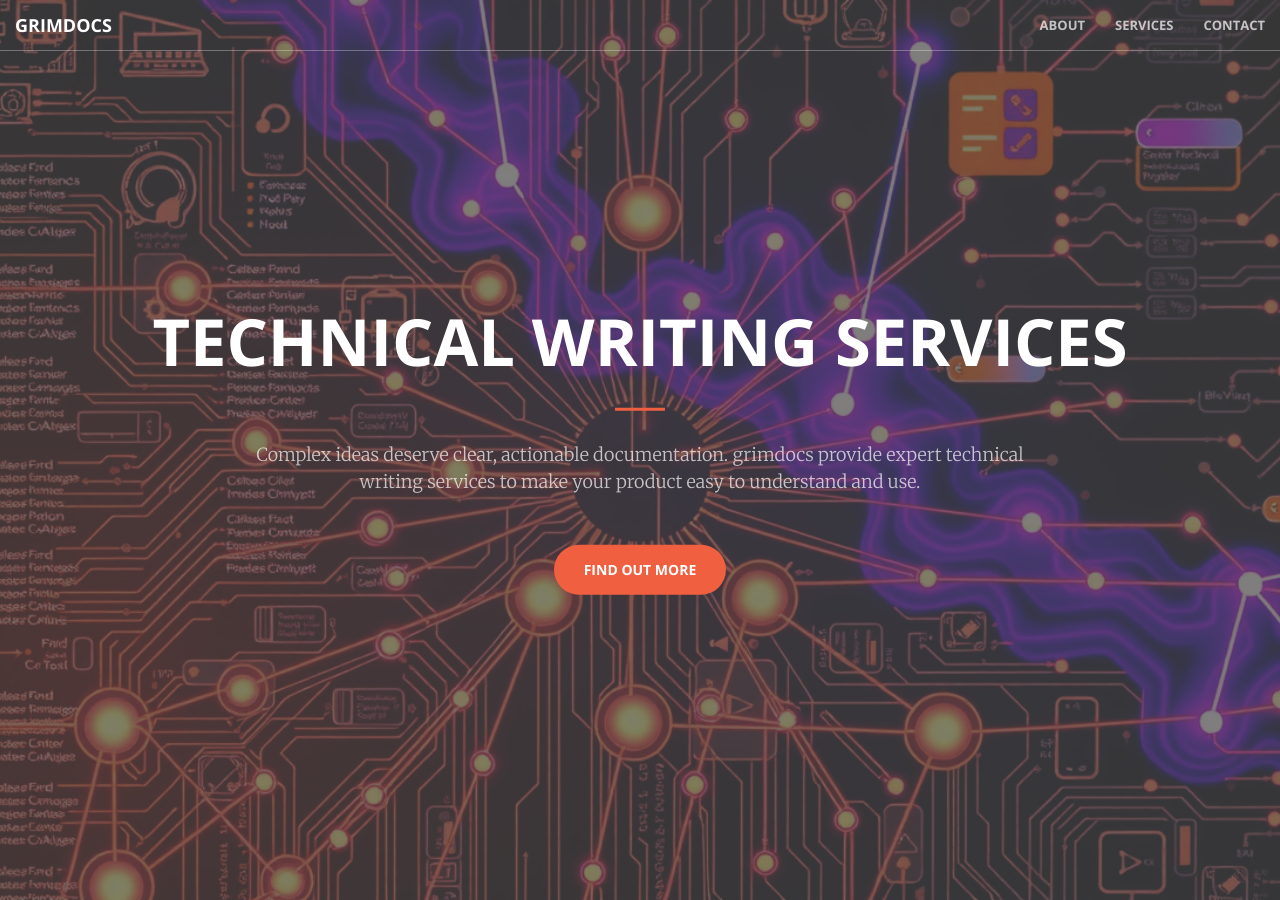
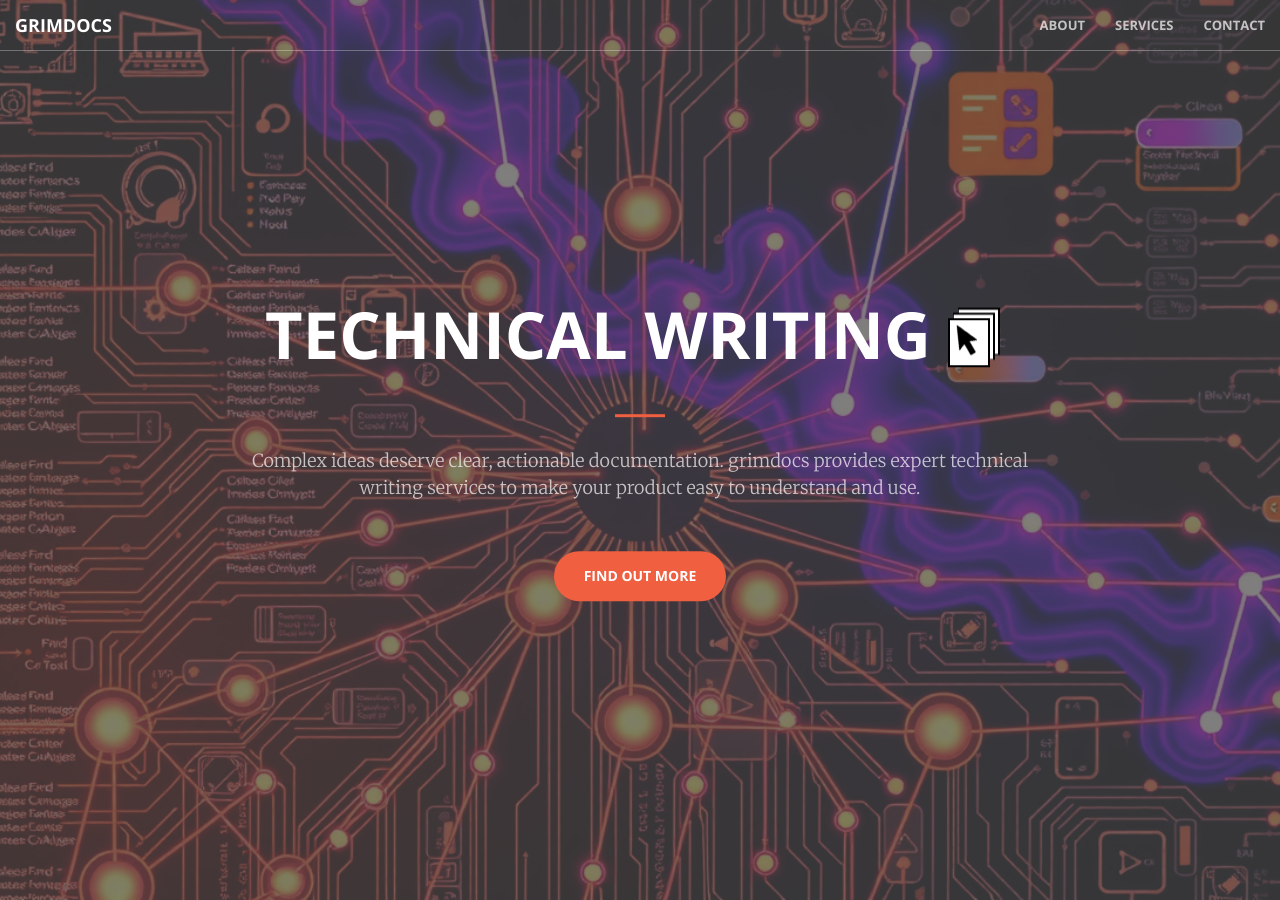
Before and after one commit to grimdocs/grimdocs.github.io, a Jekyll site: the page built from index.html, in a window 1280 px wide and 900 px high. Built offline with Jekyll 4.4.1, drawn with Linux system fonts in a browser that asks for light colours; some of the changed text lies outside the part shown.

Commit message:
final edit

```diff
--- a/_config.yml
+++ b/_config.yml
@@ -1,9 +1,9 @@
 # Site settings
 title: grimdocs
 email: info@grimdocs.com
-description: Technical documentation and communications
+description: Technical documentation services
 baseurl: "" # the subpath of your site, e.g. /blog/
-url: "" # the base hostname & protocol for your site
+url: "https://www.grimdocs.com" # the base hostname & protocol for your site
 
 twitter_username:
 github_username: grimdocs/grimdocs.github.io
--- a/_includes/contact.html
+++ b/_includes/contact.html
@@ -4,7 +4,7 @@
             <div class="col-lg-8 col-lg-offset-2 text-center">
                 <h2 class="section-heading">Let's Get In Touch!</h2>
                 <hr class="primary">
-                <p>Ready to start your next project with us? That's great! Send us an email and we will get back to you as soon as possible!</p>
+                <p>Ready to start your next project with us? That's great! Send us an email and we'll get back to you as soon as possible!</p>
             </div>
         <div class="col-lg-2 col-lg-offset-2 text-center">
 <!--            <a href="https://twitter.com/{{ site.twitter_username }}">-->
--- a/_includes/header.html
+++ b/_includes/header.html
@@ -1,9 +1,9 @@
 <header>
     <div class="header-content">
         <div class="header-content-inner">
-                <h1>Technical writing services</h1>
+                <h1>Technical writing<img src="img/grimdocs-logo-icon-transparent.png"></h1>
             <hr>
-            <p>Complex ideas deserve clear, actionable documentation. grimdocs provide expert technical writing services to make your product easy to understand and use.</p>
+            <p>Complex ideas deserve clear, actionable documentation. grimdocs provides expert technical writing services to make your product easy to understand and use.</p>
             <a href="#about" class="btn btn-primary btn-xl page-scroll">Find Out More</a>
         </div>
     </div>
--- a/_includes/services.html
+++ b/_includes/services.html
@@ -34,7 +34,7 @@
                 <div class="service-box">
                     <i class="fa fa-4x fa-repeat wow bounceIn text-primary" data-wow-delay=".3s"></i>
                     <h3>Training</h3>
-                    <p class="text-muted">Gain skills to create and maintain great documentation</p>
+                    <p class="text-muted">Expertise to craft and deliver exceptional documentation</p>
                 </div>
             </div>
         </div>
```
Also changed, not shown: img/grimdocs-logo-icon-transparent.png (added), img/grimdocs-logo-icon-white.png (added), img/grimdocs-logo-text-white.png (added).
